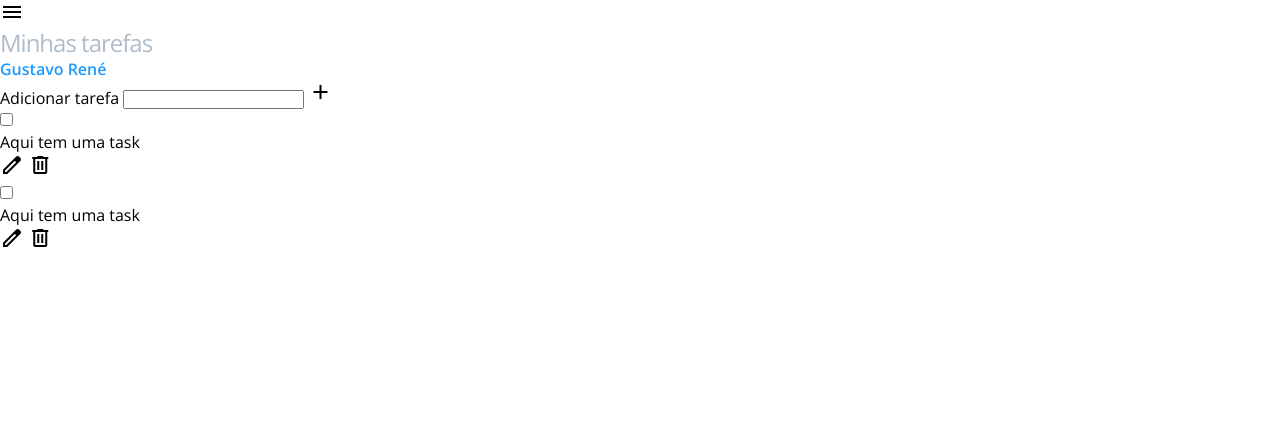
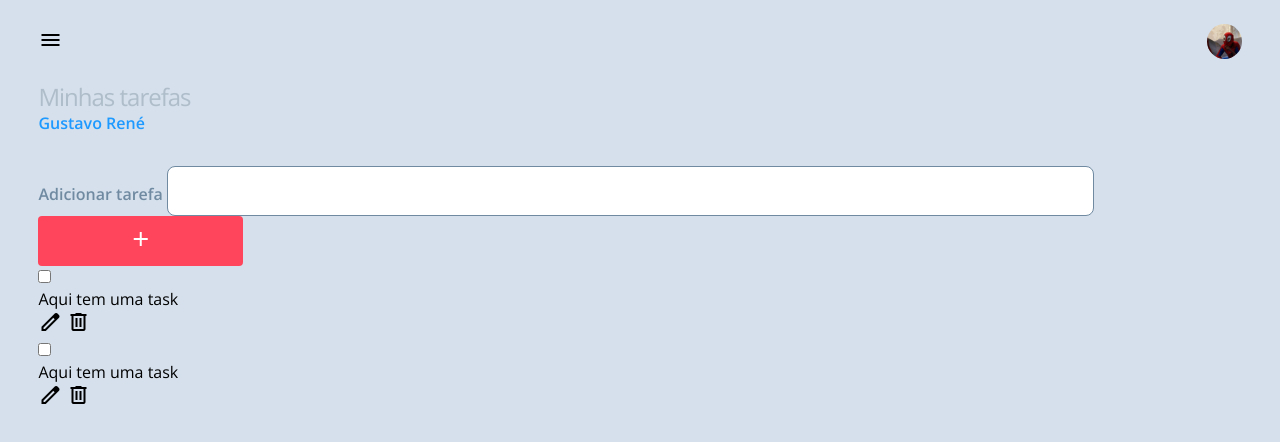
Before and after one commit to gustavorenedev/ResponsiveWebDevelopment, a plain HTML site: page TODOLIST/index.html in a window 1280 px wide. Drawn offline with nearby package versions, Linux system fonts and the light colour scheme.

Commit message:
Criado o html, css e imagem

```diff
--- a/TODOLIST/css/styles.css
+++ b/TODOLIST/css/styles.css
@@ -4,9 +4,40 @@
     padding: 0;
 }
 
+:root {
+    /* 2 traços e vem o que a variavel é depois vem a funcionalidade dela */
+    --color-brand-primary: #1D99FF;
+    --color-brand-secondary: #FF455B;
+
+    --color-feedback-error: #F1526E;
+    --color-feedback-info: #3DA4F3;
+    --color-feedback-success: #00C689;
+    --color-feedback-warning: #FDBF35;
+
+    --color-text-dark:#708AA1;
+    --color-text-light: #AEBDC9;
+
+    --color-interface-light: #F1F4F6;
+    --color-interface-dark: #D5E0EC;
+
+    --color-common-light: #FFFFFF;
+    --color-common-dark: #000000;
+
+    /* Spacing */
+
+    --spacing-xsmall: 4px;
+    --spacing-small: 8px;
+    --spacing-default: 16px;
+    --spacing-medium: 24px;
+    --spacing-large: 32px;
+    --spacing-xlarge: 40px;
+    --spacing-xxlarge: 50px;
+}
+
 body {
     font-family: 'Open Sans', Arial, Helvetica, sans-serif;
     font-size: 16px;
+    background-color: var(--color-interface-dark);
 }
 
 h1,
@@ -18,6 +49,16 @@ h6{
     font-weight: normal;
 }
 
+header {
+    padding-top: var(--spacing-medium);
+    padding-bottom: var(--spacing-medium);
+}
+
+.header-item {
+    display: flex;
+    justify-content: space-between;
+}
+
 .button {
     border: 0;
     background-color: transparent;
@@ -27,10 +68,48 @@ h6{
 .title {
     line-height: 1.2; /* distancia entre a linha de cima com a linha de baixo */
     letter-spacing: -1px; /* espaçamento entre as letras */
-    color: #AEBDC9;
+    color: var(--color-text-light);
 }
 
 .subtitle {
     font-weight: 600;
-    color: #1d99ff;
+    color: var(--color-brand-primary);
 }
+
+.container{
+    /* utilizando 94% de largura e com o margin e left auto, sobram 3% para cada lado fazendo o padding */
+    width: 94%;
+    margin-left: auto;
+    margin-right: auto;
+}
+
+.avatar {
+    width: 35px;
+    height: 35px;
+    border-radius: 50%;
+}
+
+.form-task {
+    margin-top: var(--spacing-large);
+}
+
+.form-task-label {
+    font-weight: 600;
+    color: var(--color-text-dark);
+}
+
+.form-task-input {
+    width: 77%;
+    height: var(--spacing-xxlarge);
+    border: 1px solid var(--color-text-dark);
+    border-radius: var(--spacing-small);
+    padding-top: var(--spacing-small);
+}
+
+.form-task-button {
+    width: 17%;
+    height: var(--spacing-xxlarge);;
+    background-color: var(--color-brand-secondary);
+    border-radius: var(--spacing-xsmall);
+    color: var(--color-common-light);
+}
--- a/TODOLIST/index.html
+++ b/TODOLIST/index.html
@@ -13,27 +13,36 @@
 </head>
 <body>
     <header>
+        <div class="container header-item">
             <button class="button">
                 <i class="material-symbols-outlined">
                     menu
                 </i>
             </button>
-        <img src="" alt="">
+            <img src="img/icon.jpg" alt="Icon homem aranha" class="avatar">
+        </div>
     </header>
-
         <section>
+            <div class="container">
                 <h1 class="title">Minhas tarefas</h1>
                 <p class="subtitle">Gustavo René</p>
-        <label for="">Adicionar tarefa</label>
-        <input type="text" name="" id="" />
-        <button class="button">
+                <form action="" class="form-task">
+                    <label for="" class="form-task-label">Adicionar tarefa</label>
+                    <input type="text" name="" id="" class="form-task-input"/>
+                    <button class="button form-task-button">
                         <i class="material-symbols-outlined">
                         add
                         </i>
                     </button>
+
+                    <!-- Formatar a label, input e button conforme o figma -->
+
+                </form>
+            </div>
         </section>
 
         <section>
+            <div class="container">
                 <div>
                     <input type="checkbox" name="" id="" />
                     <p>Aqui tem uma task</p>
@@ -63,6 +72,7 @@
                         </i>
                     </button>
                 </div>
+            </div>
         </section>
 </body>
 </html>
```
Lines whose indentation alone changed are shown as unchanged.
